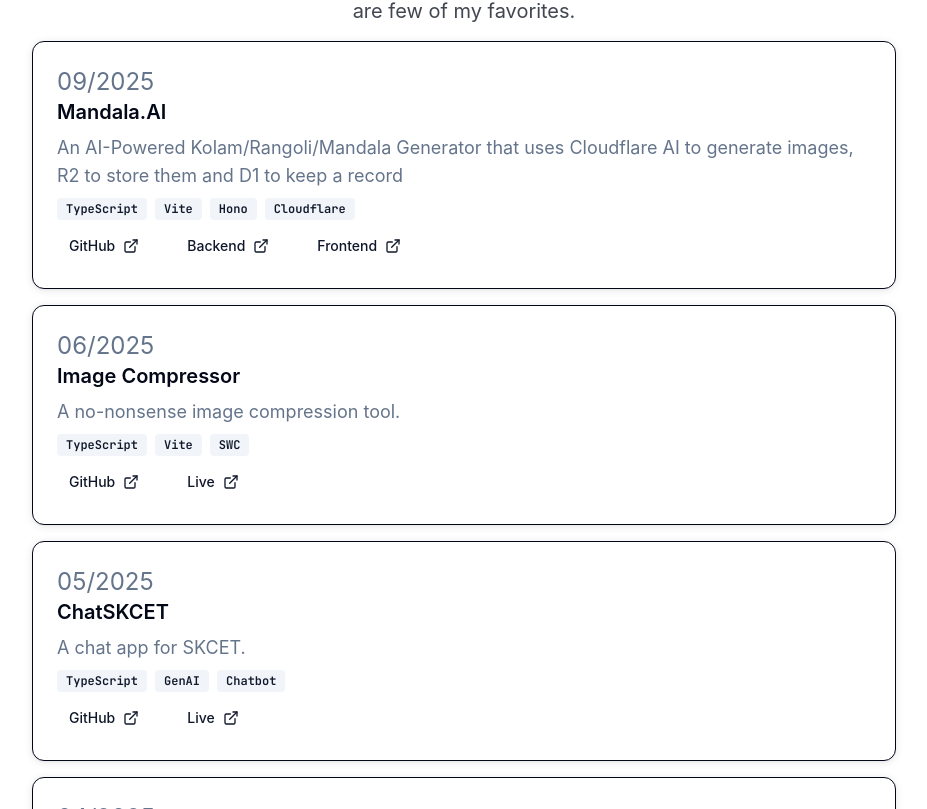
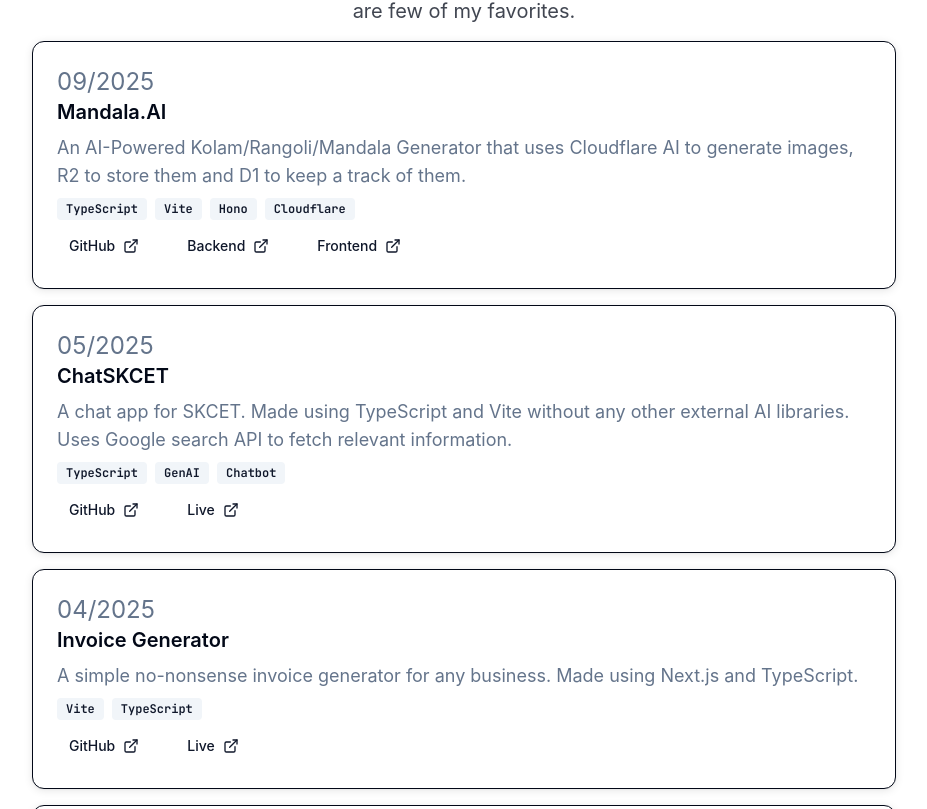
Before and after one commit to Siddhesh-Agarwal/Siddhesh-Agarwal.github.io, a React (Vite) app: page / in a window 1280 px wide. Shown: the part 2611-3420 px from the top of the page, without its empty margins (176-1103 px from the left). Built offline with nearby package versions, Linux system fonts and the light colour scheme.

Commit message:
Updated projects info

```diff
--- a/src/data/projects.ts
+++ b/src/data/projects.ts
@@ -9,7 +9,7 @@ export const projectsOrTools: Project[] = [
         name: "GitHub",
         url: "https://github.com/Siddhesh-Agarwal/llm-price-calculator",
       },
-      { name: "Live", url: "https://llmprice.fyi/" },
+      { name: "Live", url: "https://llmprice.siddhesh.cc/" },
     ],
     tags: ["React", "TypeScript", "SWC", "Golang", "Cloudflare Workers"],
     date: { year: 2024, month: 12 },
@@ -151,7 +151,7 @@ export const projectsOrTools: Project[] = [
   },
   {
     name: "Lab Management System",
-    desc: "A lab management system including student attendance, lab inventory management, bill management, and report generation. Currently in use across all the 11 CS/IT Labs in SKCET.",
+    desc: "A lab management system including student attendance, lab inventory management, bill management, and report generation. Currently deployed across all the 11 CS/IT Labs in SKCET.",
     links: [
       {
         name: "GitHub",
@@ -163,14 +163,14 @@ export const projectsOrTools: Project[] = [
   },
   {
     name: "envctl",
-    desc: "A CLI tool to manage environment variables. Made in golang and cobra.",
+    desc: "A CLI tool to manage variables/secrets. Stores the secrets with AES encryption. Made in golang and cobra.",
     links: [{ name: "GitHub", url: "https://github.com/Siddhesh-Agarwal/envctl" }],
     tags: ["Golang", "CLI", "Cobra"],
     date: { year: 2025, month: 2 },
   },
   {
     name: "Invoice Generator",
-    desc: "A no-nonsense invoice generator for any business.",
+    desc: "A simple no-nonsense invoice generator for any business. Made using Next.js and TypeScript.",
     links: [
       {
         name: "GitHub",
@@ -183,7 +183,7 @@ export const projectsOrTools: Project[] = [
   },
   {
     name: "ChatSKCET",
-    desc: "A chat app for SKCET.",
+    desc: "A chat app for SKCET. Made using TypeScript and Vite without any other external AI libraries. Uses Google search API to fetch relevant information.",
     links: [
       { name: "GitHub", url: "https://github.com/Siddhesh-Agarwal/ChatSKCET" },
       { name: "Live", url: "https://chat-skcet.vercel.app/" },
@@ -192,18 +192,8 @@ export const projectsOrTools: Project[] = [
     date: { year: 2025, month: 5 },
   },
   {
-    name: "Image Compressor",
-    desc: "A no-nonsense image compression tool.",
-    links: [
-      { name: "GitHub", url: "https://github.com/Siddhesh-Agarwal/image-comp" },
-      { name: "Live", url: "https://image-comp-nine.vercel.app/" },
-    ],
-    tags: ["TypeScript", "Vite", "SWC"],
-    date: { year: 2025, month: 6 },
-  },
-  {
     name: "Mandala.AI",
-    desc: "An AI-Powered Kolam/Rangoli/Mandala Generator that uses Cloudflare AI to generate images, R2 to store them and D1 to keep a record",
+    desc: "An AI-Powered Kolam/Rangoli/Mandala Generator that uses Cloudflare AI to generate images, R2 to store them and D1 to keep a track of them.",
     links: [
       {
         name: "GitHub",
```
